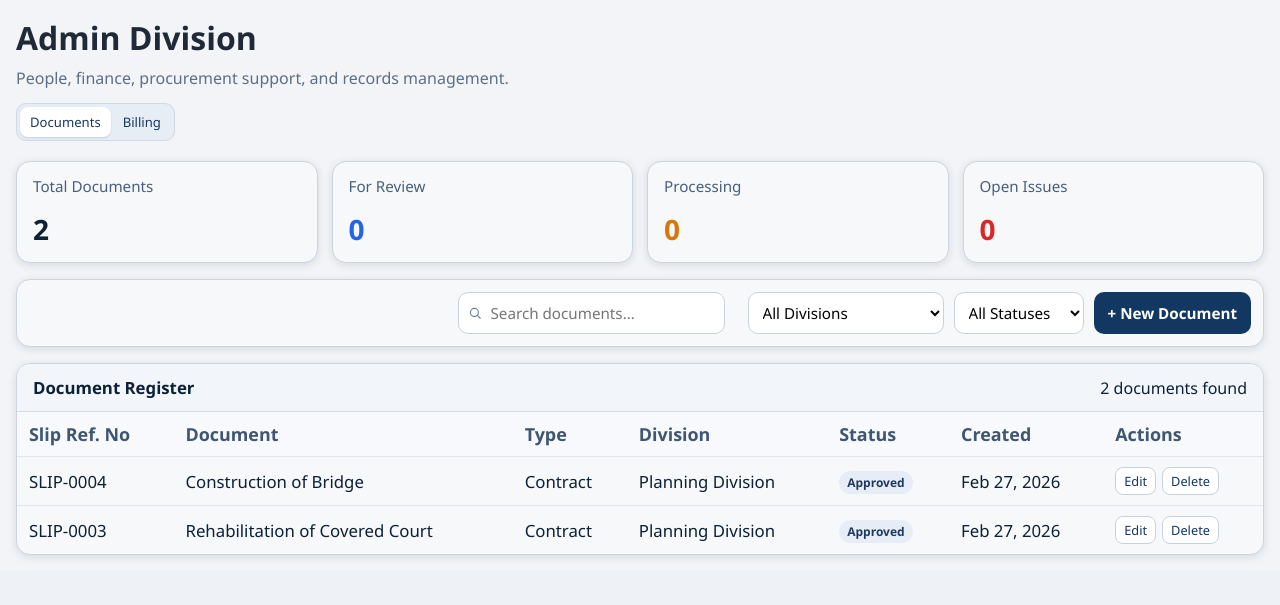
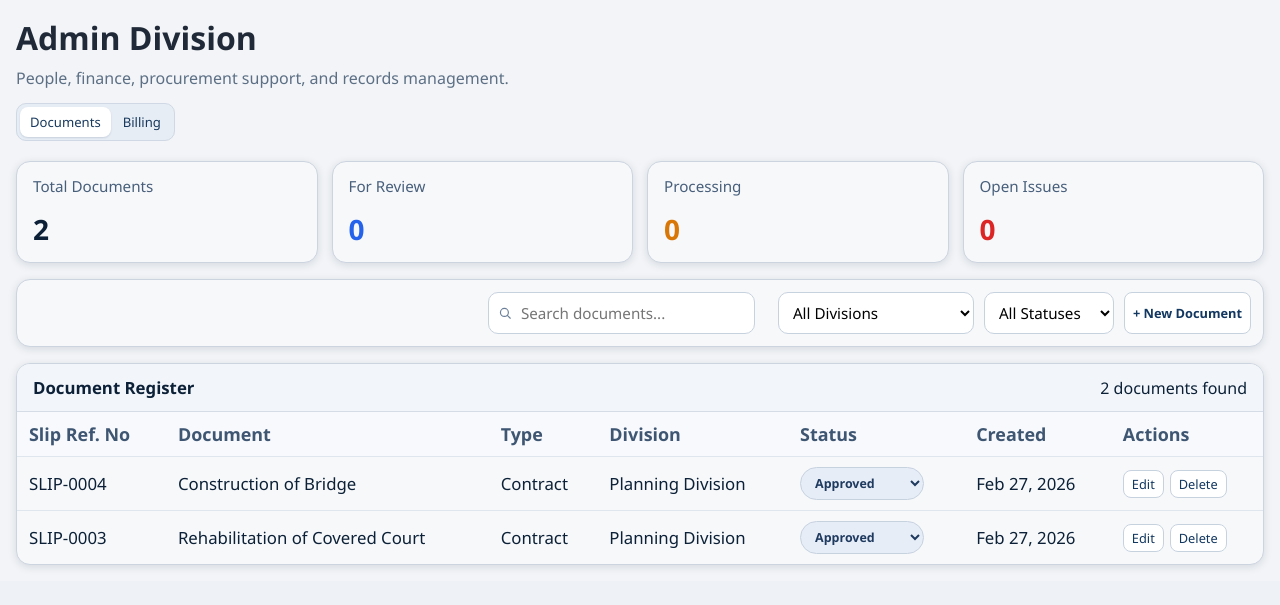
Before and after one commit to takeshii17/PEO-System, a Django app: page /admin-division/ in a window 1280 px wide. Shown: the top 605 px of the page. Run offline with Django 5.2, Linux system fonts and the light colour scheme; a user stored in the database is signed in; data comes from the database, SQL or seed files in the repository; both versions use the stored data as it was after the commit.

Commit message:
added connections to the admin and planning

```diff
--- a/peo_system/main/forms.py
+++ b/peo_system/main/forms.py
@@ -38,7 +38,7 @@ class DocumentForm(forms.ModelForm):
             "date_released_to_admin": forms.DateInput(attrs={"type": "date"}),
             "date_received_from_admin": forms.DateInput(attrs={"type": "date"}),
             "date_released_to_accounting": forms.DateInput(attrs={"type": "date"}),
-            "billing_type": forms.TextInput(attrs={"placeholder": "e.g., Progress Billing #2"}),
+            "billing_type": forms.Select(),
             "percentage": forms.NumberInput(attrs={"placeholder": "e.g., 30%", "step": "0.01"}),
             "contract_amount": forms.NumberInput(attrs={"placeholder": "e.g., 50,000.00", "step": "0.01"}),
             "revised_contract_amount": forms.NumberInput(attrs={"placeholder": "e.g., 55,200.00", "step": "0.01"}),
@@ -46,6 +46,16 @@ class DocumentForm(forms.ModelForm):
             "date_started": forms.DateInput(attrs={"type": "date"}),
             "completion_date": forms.DateInput(attrs={"type": "date"}),
         }
+
+    def __init__(self, *args, **kwargs):
+        super().__init__(*args, **kwargs)
+        self.fields["billing_type"].widget = forms.Select(
+            choices=[
+                ("", "Select billing type"),
+                ("20% Development Fund", "20% Development Fund"),
+                ("SEF", "SEF"),
+            ]
+        )
 
 
 class PlanningBudgetForm(forms.ModelForm):
--- a/peo_system/main/templates/Admin/admin_div.html
+++ b/peo_system/main/templates/Admin/admin_div.html
@@ -332,6 +332,31 @@
             color: #1e3a5f;
         }
 
+        .status-inline-form {
+            margin: 0;
+            display: inline-block;
+        }
+
+        .status-inline-select {
+            border: 1px solid #c7d2df;
+            border-radius: 999px;
+            background: #e7edf7;
+            color: #1e3a5f;
+            font-family: inherit;
+            font-size: 0.78rem;
+            font-weight: 600;
+            line-height: 1;
+            padding: 6px 24px 6px 10px;
+            cursor: pointer;
+            min-width: 118px;
+        }
+
+        .status-inline-select:focus {
+            outline: none;
+            border-color: #315f91;
+            box-shadow: 0 0 0 2px rgba(49, 95, 145, 0.15);
+        }
+
         .row-actions {
             display: inline-flex;
             align-items: center;
@@ -650,7 +675,7 @@
                             {% endfor %}
                         </select>
                         {% if active_tab == 'documents' %}
-                        <button class="btn" type="button" id="openCreateModal">+ New Document</button>
+                        <a class="btn action-link" id="openCreateModal" href="{% url 'admin_div_dashboard' %}?tab=documents&new_document=1">+ New Document</a>
                         {% endif %}
                     </form>
                 </section>
@@ -692,7 +717,19 @@
                                     {% endif %}
                                 </td>
                                 <td>{% if doc.date_received_by_peo %}{{ doc.date_received_by_peo|date:"M d, Y" }}{% else %}-{% endif %}</td>
-                                <td><span class="badge">{{ doc.get_status_display }}</span></td>
+                                <td>
+                                    <form method="post" class="status-inline-form">
+                                        {% csrf_token %}
+                                        <input type="hidden" name="action" value="update_status">
+                                        <input type="hidden" name="document_id" value="{{ doc.id }}">
+                                        <input type="hidden" name="next" value="{{ request.get_full_path }}">
+                                        <select name="status" class="status-inline-select" aria-label="Change status for {{ doc.document_name }}" onchange="this.form.submit()">
+                                            {% for value, label in status_choices %}
+                                            <option value="{{ value }}" {% if doc.status == value %}selected{% endif %}>{{ label }}</option>
+                                            {% endfor %}
+                                        </select>
+                                    </form>
+                                </td>
                                 <td>
                                     <a class="action-link" href="{% url 'admin_div_dashboard' %}?tab=documents&edit_document={{ doc.id }}">Open</a>
                                 </td>
@@ -722,7 +759,19 @@
                                 <td>{{ doc.document_name }}</td>
                                 <td>{{ doc.get_doc_type_display }}</td>
                                 <td>{{ doc.get_division_display }}</td>
-                                <td><span class="badge">{{ doc.get_status_display }}</span></td>
+                                <td>
+                                    <form method="post" class="status-inline-form">
+                                        {% csrf_token %}
+                                        <input type="hidden" name="action" value="update_status">
+                                        <input type="hidden" name="document_id" value="{{ doc.id }}">
+                                        <input type="hidden" name="next" value="{{ request.get_full_path }}">
+                                        <select name="status" class="status-inline-select" aria-label="Change status for {{ doc.document_name }}" onchange="this.form.submit()">
+                                            {% for value, label in status_choices %}
+                                            <option value="{{ value }}" {% if doc.status == value %}selected{% endif %}>{{ label }}</option>
+                                            {% endfor %}
+                                        </select>
+                                    </form>
+                                </td>
                                 <td>{{ doc.created_at|date:"M d, Y" }}</td>
                                 <td>
                                     <div class="row-actions">
--- a/peo_system/main/views.py
+++ b/peo_system/main/views.py
@@ -270,6 +270,7 @@ def planning_div_dashboard(request):
 @xframe_options_sameorigin
 def admin_div_dashboard(request):
     active_tab = request.GET.get("tab", "documents")
+    open_create_modal = request.GET.get("new_document") == "1"
     if active_tab not in {"documents", "billing"}:
         active_tab = "documents"
     if not _table_exists(Document):
@@ -286,40 +287,100 @@ def admin_div_dashboard(request):
         if editing_document:
             form = DocumentForm(instance=editing_document)
             show_modal = True
+    elif active_tab == "documents" and open_create_modal:
+        show_modal = True
 
-    if request.method == "POST" and active_tab == "documents":
+    if request.method == "POST":
         action = request.POST.get("action", "create").strip()
 
-        if action == "delete_document":
-            delete_id = request.POST.get("delete_id")
-            if delete_id:
-                Document.objects.filter(id=delete_id).delete()
-            return redirect("admin_div_dashboard")
+        if action == "update_status":
+            document_id = request.POST.get("document_id")
+            new_status = request.POST.get("status", "").strip()
+            valid_statuses = {value for value, _ in Document.STATUS_CHOICES}
+            if document_id and new_status in valid_statuses:
+                document = Document.objects.select_related("project").filter(id=document_id).first()
+                if document:
+                    document.status = new_status
+                    is_billing_record = bool(document.billing_type) or document.doc_type == Document.TYPE_BILLING_PACKET
 
-        if action in {"create", "update"}:
-            instance = None
-            if action == "update":
-                document_id = request.POST.get("document_id")
-                if document_id:
-                    instance = Document.objects.filter(id=document_id).first()
-                    editing_document = instance
+                    if (
+                        is_billing_record
+                        and new_status == Document.STATUS_APPROVED
+                        and _table_exists(PlanningProject)
+                        and _table_exists(PlanningBudget)
+                    ):
+                        mapped_fund = _map_billing_type_to_fund(document.billing_type)
+                        if mapped_fund:
+                            allocation_amount = (
+                                document.revised_contract_amount
+                                or document.contract_amount
+                                or Decimal("0")
+                            )
 
-            form = DocumentForm(request.POST, instance=instance)
-            show_modal = True
-            if form.is_valid():
-                document = form.save(commit=False)
-                if instance is None:
-                    document.created_by = request.user
-                document.save()
-                for uploaded_file in request.FILES.getlist("scanned_files"):
-                    if uploaded_file:
-                        DocumentScan.objects.create(
-                            document=document,
-                            project=document.project,
-                            file=uploaded_file,
-                            uploaded_by=request.user,
-                        )
+                            planning_project = document.project
+                            if planning_project:
+                                planning_project.fund = mapped_fund
+                                planning_project.budget_amount = allocation_amount
+                                planning_project.status = PlanningProject.STATUS_APPROVED
+                                planning_project.save(update_fields=["fund", "budget_amount", "status"])
+                            else:
+                                planning_project = PlanningProject.objects.filter(
+                                    project_title=document.document_name,
+                                    fund=mapped_fund,
+                                ).order_by("-id").first()
+                                if planning_project:
+                                    planning_project.budget_amount = allocation_amount
+                                    planning_project.status = PlanningProject.STATUS_APPROVED
+                                    planning_project.save(update_fields=["budget_amount", "status"])
+                                else:
+                                    planning_project = PlanningProject.objects.create(
+                                        project_title=document.document_name,
+                                        fund=mapped_fund,
+                                        budget_amount=allocation_amount,
+                                        status=PlanningProject.STATUS_APPROVED,
+                                    )
+
+                            document.project = planning_project
+                            document.division = Document.DIV_PLANNING
+
+                    document.save(update_fields=["status", "project", "division"])
+
+            next_url = request.POST.get("next", "").strip()
+            if next_url:
+                return redirect(next_url)
+            return redirect(f"{reverse('admin_div_dashboard')}?tab={active_tab}")
+
+        if active_tab == "documents":
+            if action == "delete_document":
+                delete_id = request.POST.get("delete_id")
+                if delete_id:
+                    Document.objects.filter(id=delete_id).delete()
                 return redirect("admin_div_dashboard")
+
+            if action in {"create", "update"}:
+                instance = None
+                if action == "update":
+                    document_id = request.POST.get("document_id")
+                    if document_id:
+                        instance = Document.objects.filter(id=document_id).first()
+                        editing_document = instance
+
+                form = DocumentForm(request.POST, instance=instance)
+                show_modal = True
+                if form.is_valid():
+                    document = form.save(commit=False)
+                    if instance is None:
+                        document.created_by = request.user
+                    document.save()
+                    for uploaded_file in request.FILES.getlist("scanned_files"):
+                        if uploaded_file:
+                            DocumentScan.objects.create(
+                                document=document,
+                                project=document.project,
+                                file=uploaded_file,
+                                uploaded_by=request.user,
+                            )
+                    return redirect("admin_div_dashboard")
 
     search = request.GET.get("q", "").strip()
     division = request.GET.get("division", "").strip()
@@ -643,6 +704,15 @@ def _planning_fallback_context(active_tab="budget", selected_fund=""):
     }
 
 
+def _map_billing_type_to_fund(billing_type):
+    normalized = (billing_type or "").strip().lower()
+    if normalized == "20% development fund":
+        return PlanningBudget.FUND_20_DEV
+    if normalized == "sef":
+        return PlanningBudget.FUND_SEF
+    return ""
+
+
 def _admin_fallback_context(active_tab="documents"):
     empty_page = Paginator([], 8).get_page(1)
     return {
```
Also changed, not shown: peo_system/peo_system/db.sqlite3.
